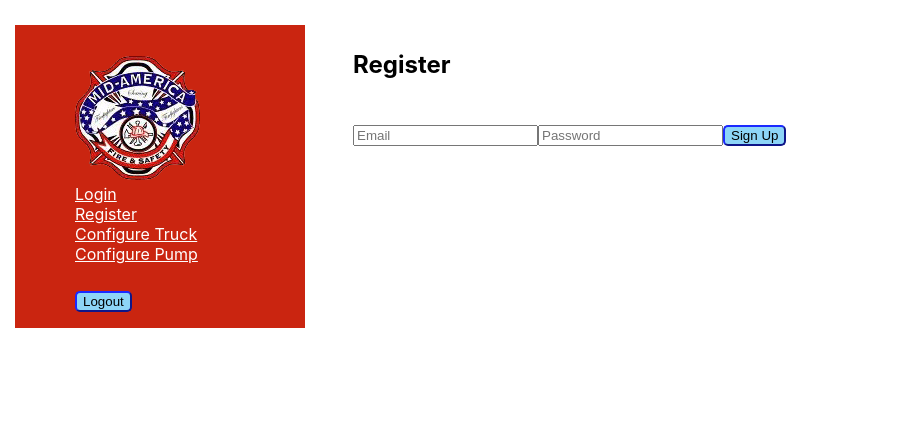
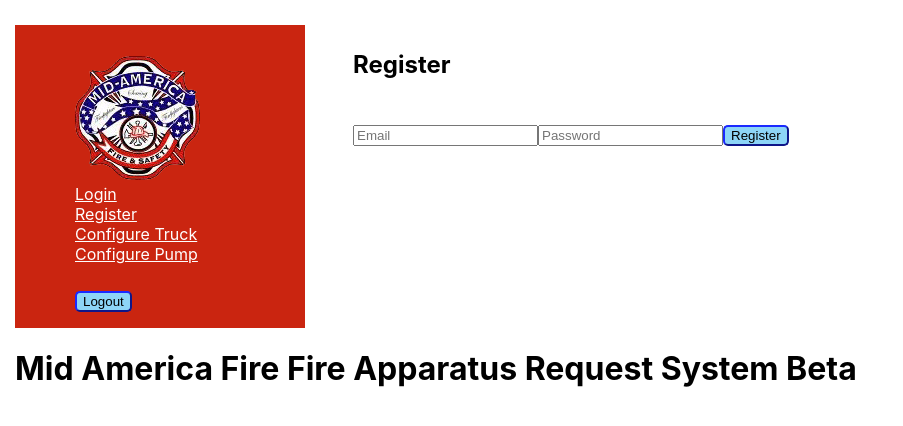
Before and after one commit to mtk007/redbadgeclient, a React (Create React App) app: page /register in a window 1280 px wide. Shown: the top 426 px of the page, without its empty margins (0-903 px from the left). Built offline with nearby package versions, Linux system fonts and the light colour scheme.

Commit message:
fixing submit button

```diff
--- a/src/components/Auth/Login.tsx
+++ b/src/components/Auth/Login.tsx
@@ -24,12 +24,16 @@ export default class Login extends Component <AcceptedProps, UserData>
                 password: '',
                 role: '',
             }
+            this.handleSubmit = this.handleSubmit.bind(this);
+
         }
 
         //http://localhost:911/user/login
             handleSubmit = (event:any) => {
      event.preventDefault();
-     fetch(`${APIURL}/user/login`, {
+     console.log('hitting now')
+     console.log(this.state.email, this.state.password)
+     fetch(`http://firetruckbuilder.herokuapp.com/user/login/`, {
          method: 'POST',
          body: JSON.stringify({user:{email: this.state.email, password: this.state.password}}),
          headers: new Headers({
@@ -39,7 +43,7 @@ export default class Login extends Component <AcceptedProps, UserData>
          (response) => response.json()
      ).then((data) => {
          this.props.updateToken(data.sessionToken);
-     })
+     }).catch(err => console.log(err))
 }
 
 handleEmailInput(event:any) {
@@ -57,17 +61,16 @@ handlePasswordInput(event:any) {
  render(){
      return(
     <>
-    <form>
     <div className='main'>
                 <div className='mainDiv'>
-                    <Form>
+                    <form onSubmit={this.handleSubmit}>
                         <h2>Login</h2>
-                        <Input placeholder='Email' type="text" onChange={this.handleEmailInput.bind(this)} />
-                        <Input placeholder='Password' type="text" onChange={this.handlePasswordInput.bind(this)} />
-                        <Button onClick={this.handleSubmit.bind(this)}>Login</Button>
-                    </Form>
+                        <Input placeholder='Email' type="text" onChange={(e) => this.setState({...this.state, email: e.target.value})} />
+                        <Input placeholder='Password' type="text" onChange={(e) => this.setState({...this.state, password: e.target.value})} />
+                        <Button type='submit'>Login</Button>
+
+                    </form>
                 </div>
             </div>
-    </form>
 </>
   ) }}
--- a/src/components/Auth/Register.tsx
+++ b/src/components/Auth/Register.tsx
@@ -25,7 +25,7 @@ export default class Register extends Component<AcceptedProps, RegisterState>{
             }
         }
         //http://localhost:911/user/register
-    handleSubmit = (event:any) => {
+    handleRegister = (event:any) => {
     event.preventDefault();
     fetch(`${APIURL}/user/register`, {
         method: 'POST',
@@ -38,7 +38,7 @@ export default class Register extends Component<AcceptedProps, RegisterState>{
         (response) => response.json()
      )
     .then((data) => {
-        //this.props.updateToken(data.sessionToken)
+        this.props.updateToken(data.sessionToken)
 
         console.log(data);
     })
@@ -56,22 +56,32 @@ export default class Register extends Component<AcceptedProps, RegisterState>{
             })
         }
 
+        //EMAIL VALIDATION
+    // const [validEmail, setValidEmail] = useState(true);
+
+    //     const ValidateEmail = (val) => {
+
+    //        if (/^[a-zA-Z0-9.!#$%&'*+/=?^_`{|}~-]+@[a-zA-Z0-9-]+(?:\.[a-zA-Z0-9-]+)*$/.test(val)){
+
+    //         setValidEmail(true)
+    //      } else{
+    //          setValidEmail(false)
+    // }
+
 render(){
 return(
 
-    <>
-   <div className='main'>
-                <div className='mainDiv'>
-                    <Form>
-                        <h2>Register</h2>
-                        <Input placeholder='Email' type="text" onChange={this.handleEmailInput.bind(this)} />
-                        <Input placeholder='Password' type="text" onChange={this.handlePasswordInput.bind(this)} />
-                        <Button onClick={this.handleSubmit}>Sign Up</Button>
-                    </Form>
-                </div>
-            </div>
+  <div className='main'>
+<div className='mainDiv'>
+    <form onSubmit={this.handleRegister}>
+        <h2>Register</h2>
+        <Input placeholder='Email' type="text" onChange={(e) => this.setState({...this.state, email: e.target.value})} />
+        <Input placeholder='Password' type="text" onChange={(e) => this.setState({...this.state, password: e.target.value})} />
+        <Button type='submit'>Register</Button>
 
-    </>
+    </form>
+</div>
+</div>
 )}
 
 }
--- a/src/components/Site/environment.js
+++ b/src/components/Site/environment.js
@@ -1,5 +1,5 @@
 let APIURL = 'https://firetruckbuilderclient.herokuapp.com';
-
+//let APIURL = 'http://localhost:3000';
 //  switch (window.location.hostname) {
 // // //     // this is the local host name of your react app
 // //     case 'localhost' || '127.0.0.1':
--- a/src/components/Site/footer.tsx
+++ b/src/components/Site/footer.tsx
@@ -17,7 +17,7 @@ class Footer extends Component {
   render() {
     return (<>
 
-       {/*<Typography variant="title">Mid America Fire Fire Apparatus Builder v1.0</Typography> */}
+       <h1>Mid America Fire Fire Apparatus Request System Beta</h1>
 
    </> );
   }
```
